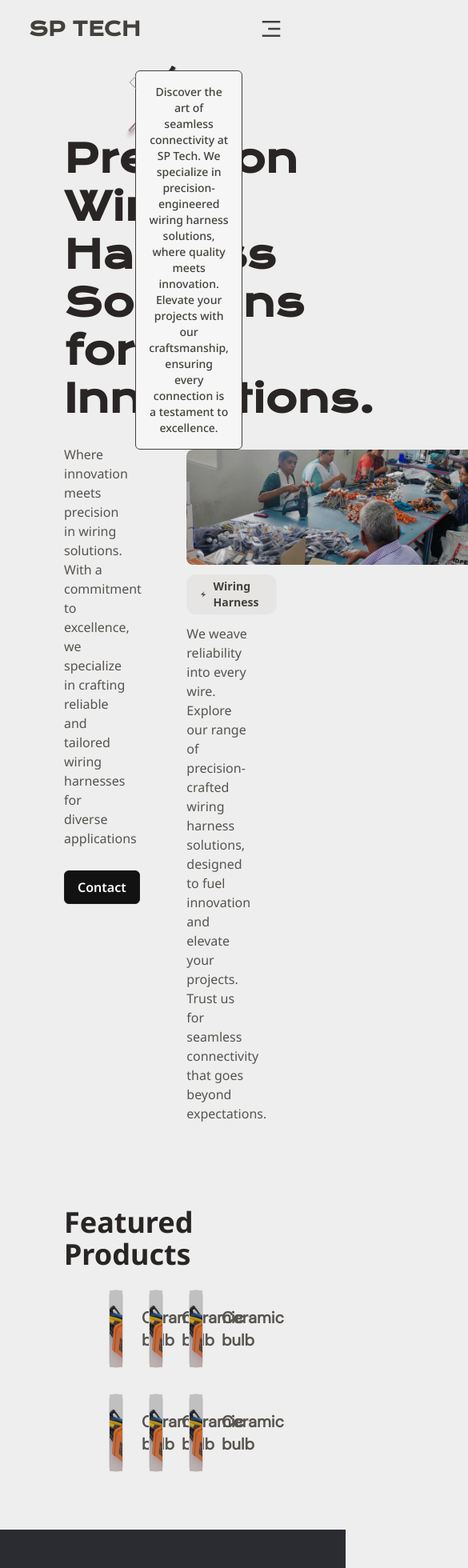
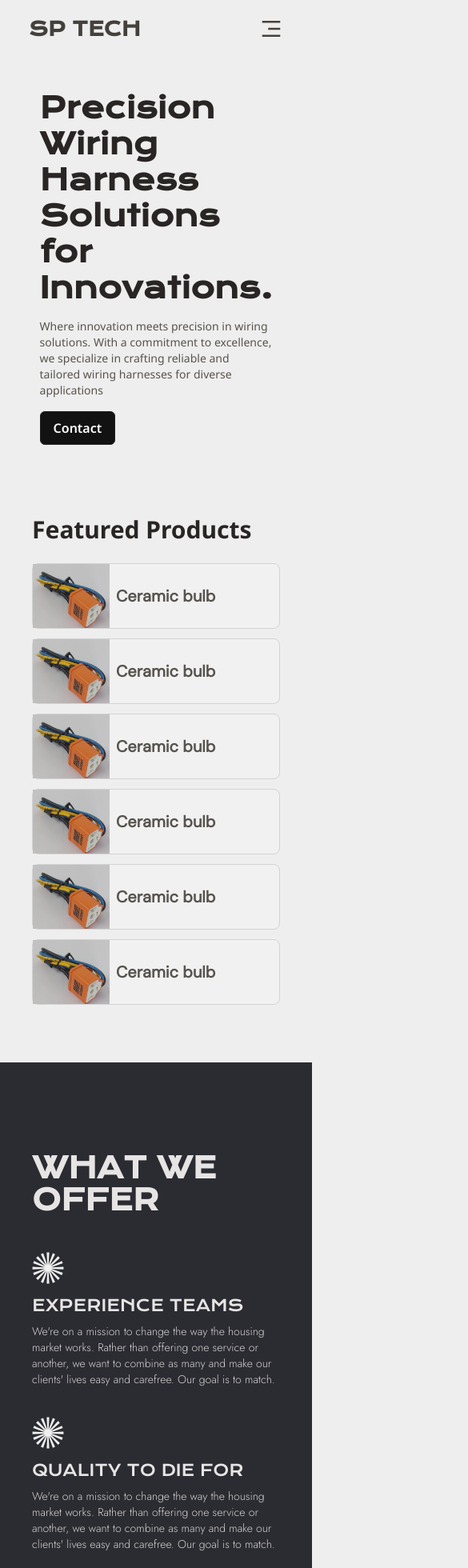
Before and after one commit to Nithishpandian/sp-tech-frontend, a React (Vite) app: page / in a window 390 px wide. Shown: the top 1960 px of the page at 80% size, 585 px wide, since content can reach past the window. Built offline with nearby package versions, Linux system fonts and the light colour scheme; a web font is replaced by a local one.

Commit message:
completed home responsiveness

```diff
--- a/src/components/Home/DecorationHome.jsx
+++ b/src/components/Home/DecorationHome.jsx
@@ -4,12 +4,12 @@ import decorationWhiteImg from "../../assets/icons/decoration-white.svg";
 const DecorationHome = ({ title, content }) => {
   return (
     <div className=" flex items-center gap-7">
-      <img src={decorationWhiteImg} alt="" />
+      <img className=" hidden sm:flex" src={decorationWhiteImg} alt="" />
       <div className=" flex flex-col gap-2">
         <h2 className=" text-stone-200 text-xl font-krona-one font-medium">
           {title}
         </h2>
-        <p className="text-stone-300 font-jost text-sm font-light">
+        <p className="text-stone-300 font-jost text-sm 2xl:text-lg font-light">
           {content}
         </p>
       </div>
--- a/src/components/Home/FeaturedProducts.jsx
+++ b/src/components/Home/FeaturedProducts.jsx
@@ -4,11 +4,11 @@ import productImg from "../../assets/images/products/ceramic-bulb-holder.jpeg";
 
 const FeaturedProducts = () => {
   return (
-    <div className=" py-12 px-20">
-      <h1 className=" font-noto-sans font-bold text-4xl text-stone-800">
+    <div className=" py-12 px-10 xs:px-8 sm:px-8 md:px-14 lg:px-8 xl:px-20 2xl:px-36 3xl:px-44">
+      <h1 className=" font-noto-sans font-bold text-3xl xs:text-4xl text-stone-800">
         Featured Products
       </h1>
-      <div className=" grid grid-cols-3 items-center flex-wrap gap-8 py-6 px-14">
+      <div className=" grid grid-cols-1 xs:grid-cols-2 lg:grid-cols-3 items-center flex-wrap gap-3 sm:gap-4 md:gap-8 py-6 sm:px-8 lg:px-4 xl:px-10 2xl:px-14">
         <ProductsHome image={productImg} name={"Ceramic bulb"} />
         <ProductsHome image={productImg} name={"Ceramic bulb"} />
         <ProductsHome image={productImg} name={"Ceramic bulb"} />
--- a/src/components/Home/HeroSection.jsx
+++ b/src/components/Home/HeroSection.jsx
@@ -16,13 +16,13 @@ import {
 
 const HeroSection = () => {
   return (
-    <div className="grid grid-cols-3 justify-center py-14 px-20">
-      <div className=" flex flex-col gap-7 mt-10">
+    <div className="grid md:grid-cols-2 xl:grid-cols-3 justify-center md:justify-between lg:justify-center py-10 sm:py-14 px-20 md:px-10 lg:px-20 2xl:px-40 3xl:px-52">
+      <div className=" flex flex-col gap-4 sm:gap-7 md:mt-10">
         <motion.h1
           variants={animationVariantHeroHeading}
           initial="initial"
           animate="animate"
-          className=" text-stone-800 font-extrabold text-5xl leading-tight font-krona-one"
+          className=" text-stone-800 font-extrabold text-4xl sm:text-5xl md:text-4xl lg:text-5xl leading-tight font-krona-one"
         >
           Precision Wiring Harness Solutions for Innovations.
         </motion.h1>
@@ -30,7 +30,7 @@ const HeroSection = () => {
           variants={animationVariantHeroPara}
           initial="initial"
           animate="animate"
-          className=" text-stone-600 font-noto-sans "
+          className=" text-stone-600 font-noto-sans text-sm xs:text-base"
         >
           Where innovation meets precision in wiring solutions. With a
           commitment to excellence, we specialize in crafting reliable and
@@ -55,11 +55,11 @@ const HeroSection = () => {
         variants={animationVariantWireImage}
         initial="initial"
         animate="animate"
-        className=" -mt-12 h-fit"
+        className=" xl:-mt-12 h-fit hidden md:flex justify-center items-center"
       >
-        <img className=" h-[88%]" src={wireImg} alt="" />
+        <img className=" w-72 lg:w-[65%] xl:w-[75%] 2xl:h-[88%]" src={wireImg} alt="" />
       </motion.div>
-      <div className=" flex flex-col justify-around">
+      <div className=" hidden xl:flex flex-col justify-around">
         <div className=" flex justify-start -ml-16 mr-16 -mt-10">
           <motion.div
             variants={animationVariantArrowBox}
--- a/src/components/Home/ProductsHome.jsx
+++ b/src/components/Home/ProductsHome.jsx
@@ -3,8 +3,8 @@ import React from 'react'
 export const ProductsHome = ({ image, name }) => {
   return (
     <div className='flex items-center border border-[#d3d3d3] bg-[#f1f1f1] rounded-lg hover:shadow-lg duration-300 cursor-pointer'>
-        <img className=' w-36 h-24 object-cover' src={image} alt="" />
-        <p className=' font-semibold text-xl text-stone-600 font-dm-sans py-1.5 px-6'>{name}</p>
+        <img className=' w-24 md:w-32 xl:w-36 h-20 md:h-24 object-cover' src={image} alt="" />
+        <p className=' font-semibold text-xl text-stone-600 font-dm-sans py-1.5 px-2 xl:px-6'>{name}</p>
     </div>
   )
 }
--- a/src/components/Home/WhatWeOffer.jsx
+++ b/src/components/Home/WhatWeOffer.jsx
@@ -1,18 +1,21 @@
 import React from "react";
+import decorationWhiteImg from "../../assets/icons/decoration-white.svg";
 import DecorationHome from "./DecorationHome";
 
 const WhatWeOffer = () => {
   return (
-    <div className=" grid grid-cols-5 gap-24 justify-between bg-gray py-28 pl-52 pr-56">
-      <div className=" col-span-2 grid grid-rows-2">
-        <h1 className=" text-stone-200 text-5xl font-krona-one font-semibold">
+    <div className=" grid lg:grid-cols-5 gap-10 sm:gap-14 lg:gap-16 xl:gap-24 2xl:gap-32 3xl:gap-36 justify-between bg-gray py-28 px-10 sm:px-14 md:px-32 lg:px-24 xl:px-48 2xl:px-56 3xl:px-60">
+      <div className=" lg:col-span-2 grid lg:grid-rows-2">
+        <h1 className=" text-stone-200 text-4xl sm:text-5xl font-krona-one font-semibold">
           WHAT WE OFFER
         </h1>
-        <div className=" flex justify-start items-end">
+        <div className=" hidden lg:flex justify-start items-end">
           <div className=" h-fit py-2 px-14 bg-stone-300 rounded-sm"></div>
         </div>
       </div>
-      <div className=" col-span-3 flex flex-col gap-5">
+      <div className=" lg:col-span-3 flex flex-col gap-8 sm:gap-5">
+        <div>
+          <img className=" w-10 sm:hidden flex mb-2" src={decorationWhiteImg} alt="" />
           <DecorationHome
             title={"EXPERIENCE TEAMS"}
             content={`We're on a mission to change the way the housing market works.
@@ -20,6 +23,9 @@ const WhatWeOffer = () => {
             many and make our clients' lives easy and carefree. Our goal is to
             match.`}
           />
+        </div>
+        <div>
+          <img className=" w-10 sm:hidden flex mb-2" src={decorationWhiteImg} alt="" />
           <DecorationHome
             title={"QUALITY TO DIE FOR"}
             content={`We're on a mission to change the way the housing market works.
@@ -27,6 +33,9 @@ const WhatWeOffer = () => {
           many and make our clients' lives easy and carefree. Our goal is to
           match.`}
           />
+        </div>
+        <div>
+          <img className=" w-10 sm:hidden flex mb-2" src={decorationWhiteImg} alt="" />
           <DecorationHome
             title={"VISIONARY OF THE FUTURE"}
             content={`We're on a mission to change the way the housing market works.
@@ -36,6 +45,7 @@ const WhatWeOffer = () => {
           />
         </div>
       </div>
+    </div>
   );
 };
 
--- a/src/components/common/Footer.jsx
+++ b/src/components/common/Footer.jsx
@@ -6,7 +6,7 @@ import { LuLinkedin } from "react-icons/lu";
 const Footer = () => {
   return (
     <>
-      <div className=" flex flex-col sm:flex-row md:grid md:grid-cols-3 gap-10 bg-black py-12 px-12 sm:px-10 lg:px-16 font-noto-sans">
+      <div className=" flex flex-col sm:flex-row md:grid md:grid-cols-3 gap-10 2xl:gap-14 bg-black py-12 px-12 sm:px-10 lg:px-16 2xl:px-24 3xl:px-32 font-noto-sans">
         <div className=" flex flex-col gap-1">
           <h1 className=" text-2xl font-krona-one font-bold text-stone-300">
             SP TECH
--- a/src/components/common/Header.jsx
+++ b/src/components/common/Header.jsx
@@ -14,7 +14,7 @@ const Header = () => {
         animate="animate"
         className={` ${
           isMenuOpen ? " bg-[#e9e9e9] " : "bg-[#eeeeee]"
-        } relative flex justify-between items-center py-5 lg:py-8 px-9 sm:px-7 md:px-10 lg:px-16 xl:px-28 z-50 `}
+        } relative flex justify-between items-center py-5 lg:py-8 px-9 sm:px-7 md:px-10 lg:px-16 xl:px-28 2xl:px-32 3xl:px-40 z-50 `}
       >
         <div>
           <h1 className=" font-krona-one text-2xl sm:text-3xl text-stone-700 font-extrabold">
--- a/tailwind.config.js
+++ b/tailwind.config.js
@@ -17,7 +17,11 @@ export default {
       colors:{
         "black":"#121212",
         "gray":"#2B2C32"
-      }
+      },
+      screens: {
+        'xs': '580px',
+        '3xl': '1800px',
+      },
     },
   },
   plugins: [],
```
Lines whose indentation alone changed are shown as unchanged.
